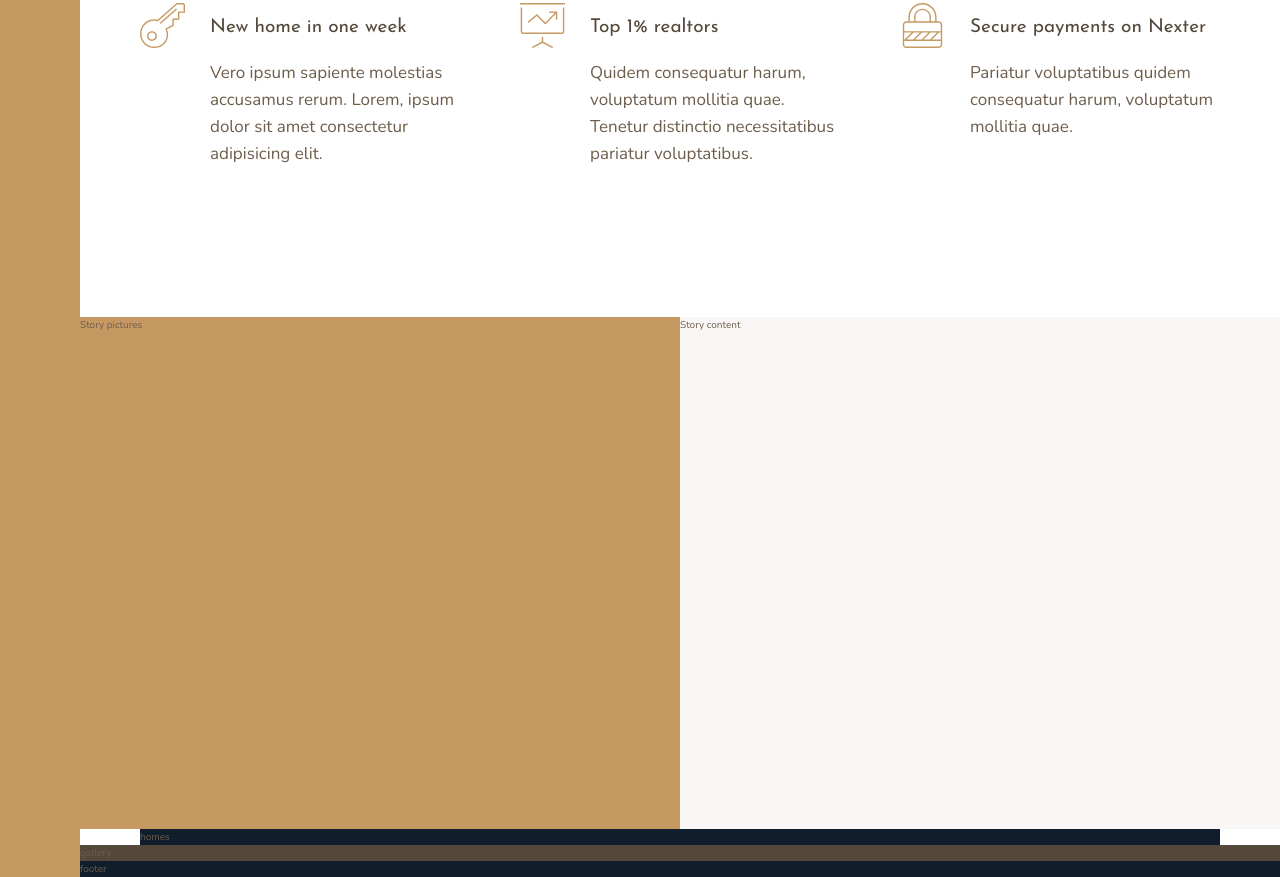
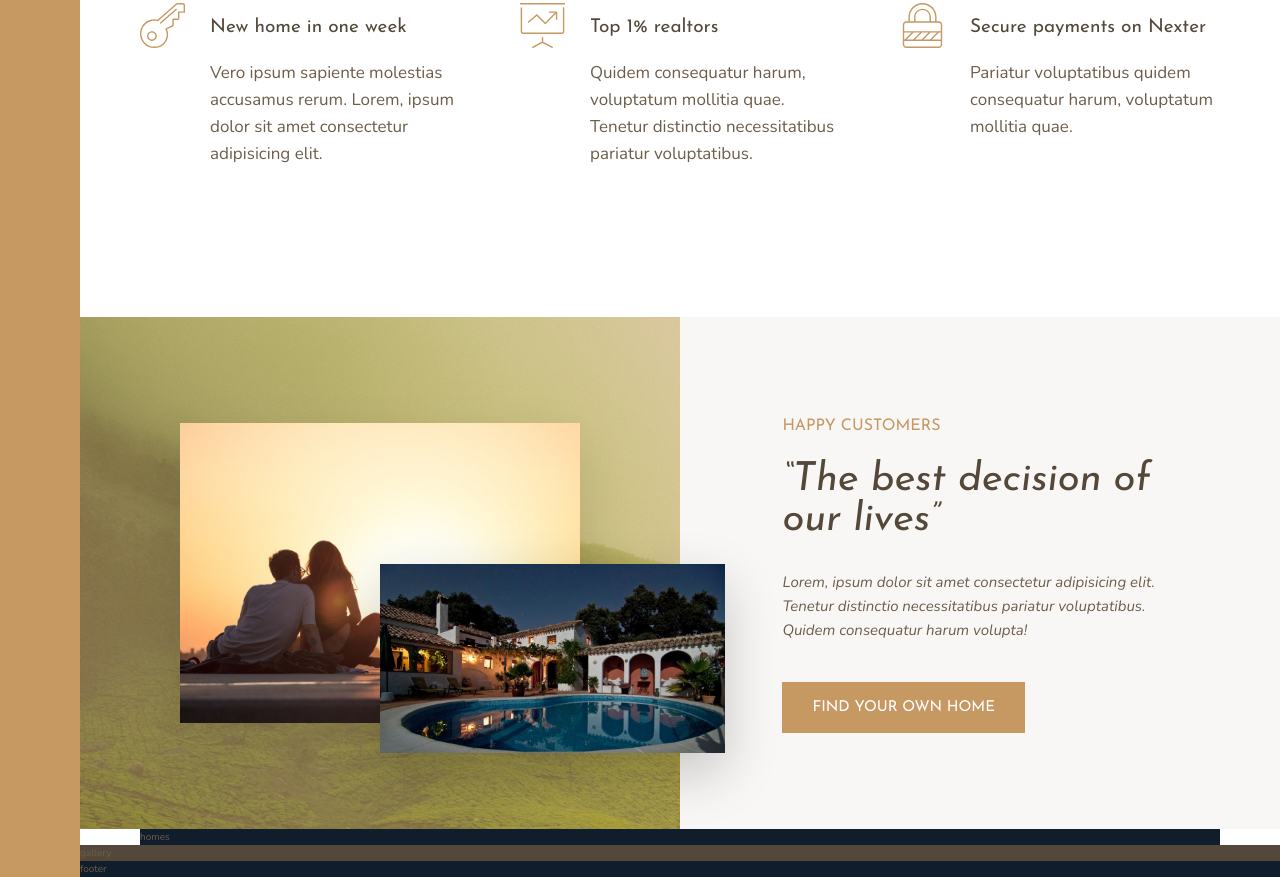
Before and after one commit to Unknown-0perator/Websites, a website: page Nexter/index.html in a window 1280 px wide. Shown: the part 991-1868 px from the top of the page. Drawn offline with nearby package versions, Linux system fonts and the light colour scheme.

Commit message:
Story section

```diff
--- a/Nexter/index.html
+++ b/Nexter/index.html
@@ -70,10 +70,16 @@
             </div>
         </section>
         <div class="story__pictures">
-            Story pictures
+            <img src="img/story-1.jpeg" alt="Couple with new house" class="story__img--1">
+            <img src="img/story-2.jpeg" alt="new house" class="story__img--2">
         </div>
         <div class="story__content">
-            Story content
+            <h3 class="heading-3 mb-sm">
+                Happy Customers
+            </h3>
+            <h2 class="heading-2 heading-2--dark mb-md">&ldquo;The best decision of our lives&rdquo;</h2>
+            <p class="story__text">Lorem, ipsum dolor sit amet consectetur adipisicing elit. Tenetur distinctio necessitatibus pariatur voluptatibus. Quidem consequatur harum volupta!</p>
+            <button class="btn">Find your own home</button>
         </div>
         <section class="homes">
             homes
--- a/Nexter/sass/_story.scss
+++ b/Nexter/sass/_story.scss
@@ -3,10 +3,45 @@
     &__pictures{
         background-color: $color-primary;
         grid-column: full-start/col-end 4;
+        background-image:linear-gradient(rgba($color-primary,.5),rgba($color-primary,.5)), url(../img/back.jpg);
+        display: grid;
+        grid-template-rows: repeat(6, 1fr);
+        grid-template-columns: repeat(6, 1fr);
+        align-items: center;
+    }
+    &__img--1{
+        width: 100%;
+        grid-row: 2/6;
+        grid-column: 2/6;
+        box-shadow: 0 2rem 5rem rgba(#000, .1);
+
+    }
+    &__img--2{
+        width: 115%;
+        grid-row: 4/6;
+        grid-column: 4/7;
+        z-index: 2;
+        box-shadow: 0 2rem 5rem rgba(#000, .2);
     }
     &__content{
         background-color: $color-grey-light-1;
         grid-column: col-start 5/full-end;
+        padding: 6rem 8vw;
+
+       /* display: flex;
+        flex-direction: column;
+        justify-content: center;
+        align-items: flex-start; */
+
+        display: grid;
+        align-content: center;
+       justify-items: start;
 
     }
+
+    &__text{
+        font-size: 1.5rem;
+        font-style: italic;
+        margin-bottom: 4rem;
+    }
 }
--- a/Nexter/sass/_typography.scss
+++ b/Nexter/sass/_typography.scss
@@ -8,9 +8,21 @@
 }
 .heading-2{
     @extend %heading;
+    font-size: 4rem;
+    font-style: italic;
+    line-height: 1;
+    &--light {
+        color: $color-grey-light-1;
+       }
+       &--dark{
+        color: $color-grey-dark-1;
+    }
 }
 .heading-3{
     @extend %heading;
+    font-size: 1.6rem;
+    color: $color-primary;
+    text-transform: uppercase;
 }
 .heading-4{
    @extend %heading;
@@ -25,3 +37,34 @@
 
 
 }
+
+.btn{
+    background-color: $color-primary;
+    color: #fff;
+    border: none;
+    border-radius: 0;
+    font-family: $font-display;
+    font-size: 1.5rem;
+    text-transform: uppercase;
+    padding: 1.8rem 3rem;
+    cursor: pointer;
+    transition: all .2s;
+
+    &:hover{
+        background-color: $color-primary-dark;
+    }
+
+}
+
+.mb-sm{
+    margin-bottom: 2rem;
+}
+.mb-md{
+    margin-bottom: 3rem;
+}
+.mb-lg{
+    margin-bottom: 4rem;
+}
+.mb-hg{
+    margin-bottom: 8rem;
+}
```
Also changed, not shown: Nexter/css/style.css.
